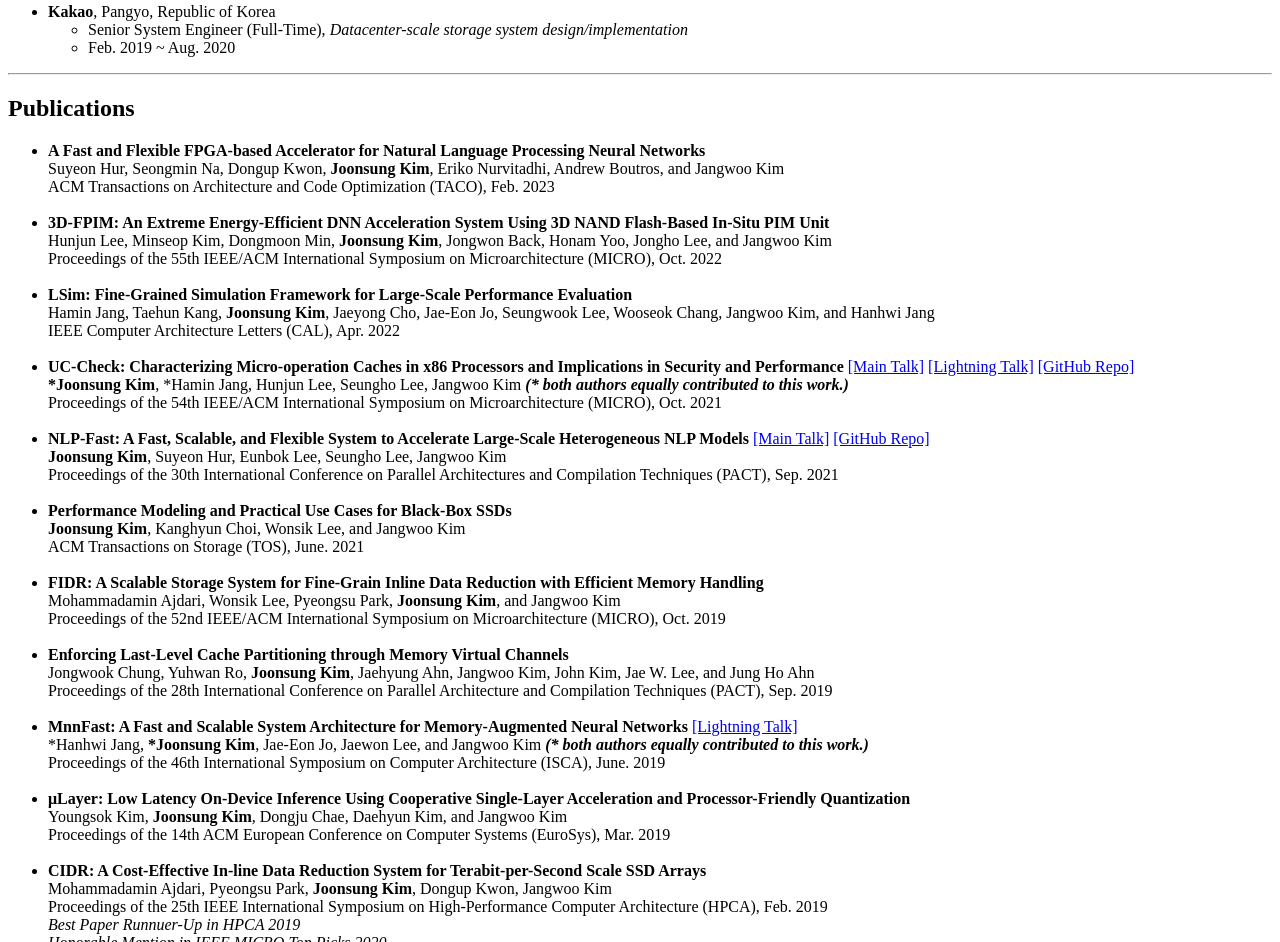
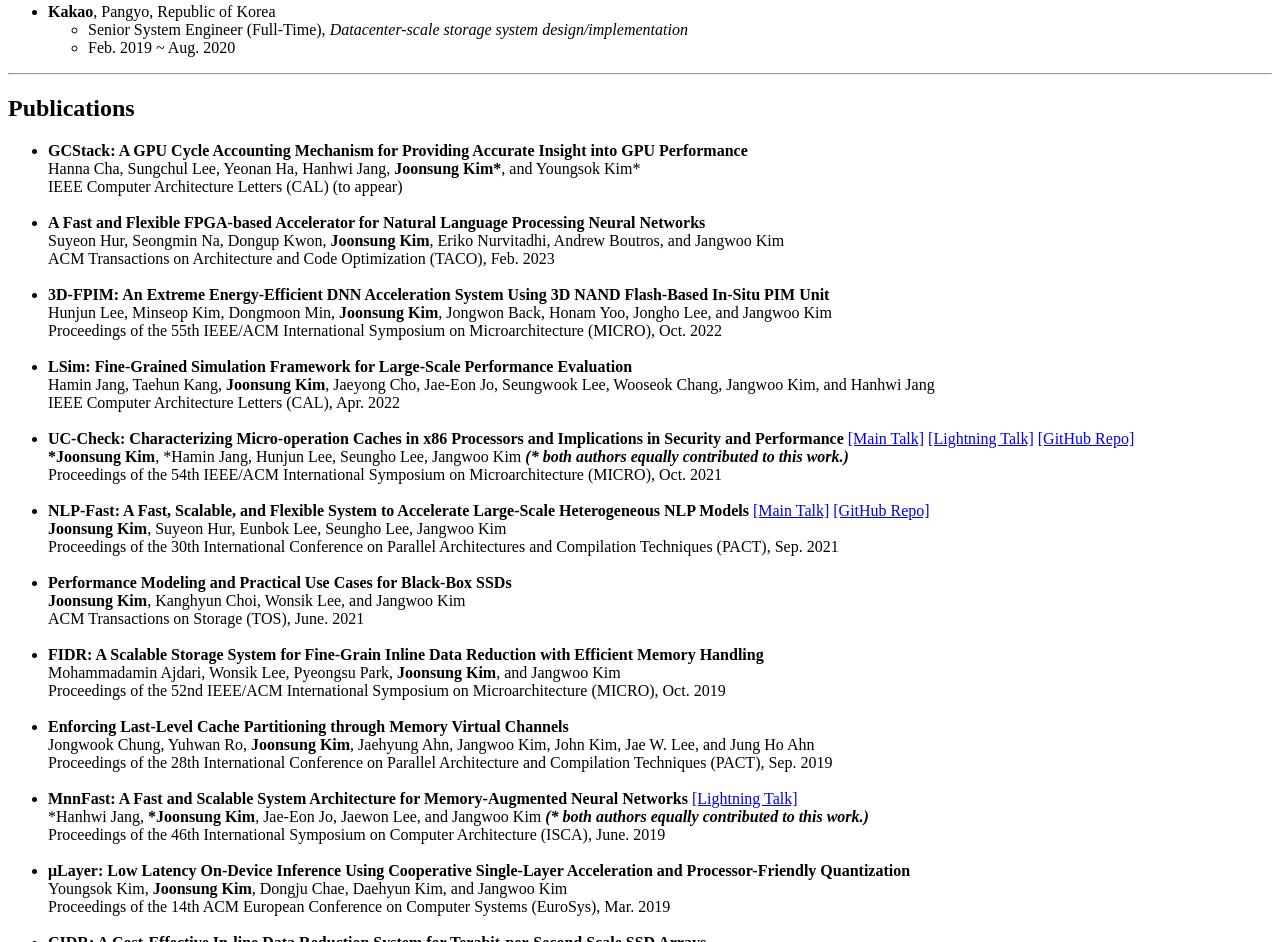
Before and after one commit to joonsung90/joonsung90.github.io, a plain HTML site: page index.html in a window 1280 px wide. Shown: the part 1054-1996 px from the top of the page. Drawn offline with Linux system fonts and the light colour scheme.

Commit message:
Update index.html

```diff
--- a/index.html
+++ b/index.html
@@ -113,6 +113,12 @@
 <hr>
 <h2>Publications</h2>
 <ul>
+
+    <li><b>GCStack: A GPU Cycle Accounting Mechanism for Providing Accurate Insight into GPU Performance</b>
+    <br>
+    Hanna Cha, Sungchul Lee, Yeonan Ha, Hanhwi Jang, <b>Joonsung Kim*</b>, and Youngsok Kim*<br>
+    IEEE Computer Architecture Letters (CAL) (to appear)</li>
+    <br>
 
     <li><b>A Fast and Flexible FPGA-based Accelerator for Natural Language Processing Neural Networks</b>
     <br>
```
